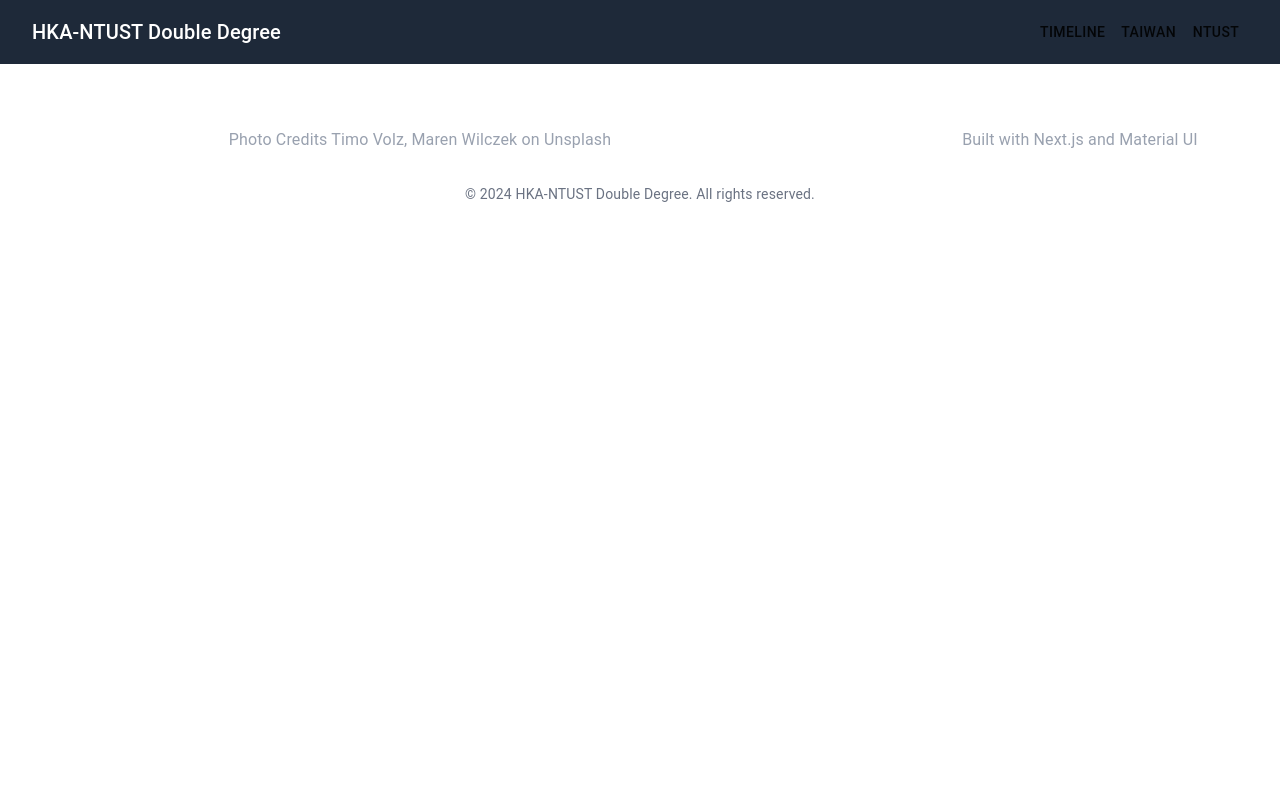
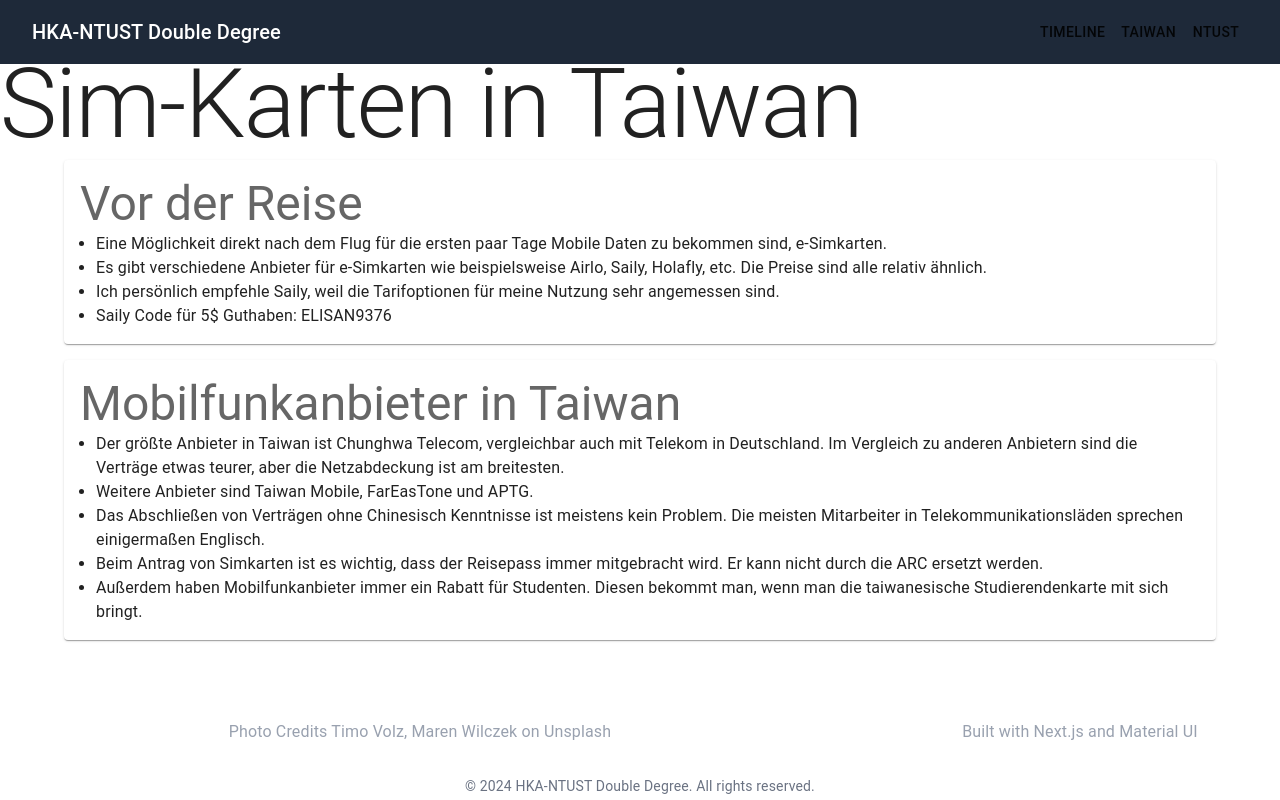
Before and after one commit to Sui-nyan/HKA-NTUST-double-degree, a Next.js app: page /banking in a window 1280 px wide. Built offline with nearby package versions, Linux system fonts and the light colour scheme; a web font is replaced by a local one.

Commit message:
banking info

```diff
--- /dev/null
+++ b/app/banking/locales/de.json
@@ -0,0 +1,30 @@
+{
+  "pageTitle": "Banking und Geld in Taiwan",
+  "infoCards": [
+    {
+      "title": "Wie komme ich an Geld?",
+      "description": [
+        "Bevor du nach Taiwan losgehst, ist es sinnvoll dich damit zu beschäftigen wie du an Geld kommst.",
+        "Erfahrungsgemäß ist es gut, wenn ihr eine Kreditkarte habt, die gute Angebote für das Ausland hat, also Abhebegebühren im Ausland, Reiserücktrittsversicherung, Cashback, etc.",
+        "Außerdem kann es eventuell auch sinnvoll sein, Bargeld mitzunehmen und vor Ort in Taiwan Dollar umzutauschen. Das Umtauschen von Währungen ist in Taiwan stark reguliert, also sind die Raten auch am Flughafen und in der Stadt gleich."
+      ]
+    },
+    {
+      "title": "Wofür kann ein taiwanesisches Bankkonto verwendet werden?",
+      "description": [
+        "Ein taiwanesisches Bankkonto ermöglicht dir folgende Möglichkeiten:",
+        "- Banktransfers innerhalb von Taiwan (eventuell hilfreich für Mietüberweisungen)",
+        "- Automatische Überweisungen von Lotto Gewinnen über 载具 Apps",
+        "- Taiwanesische Steampreise, wenn man den Account mit seinem Steam verbindet"
+      ]
+    },
+    {
+      "title": "Bankkonto 101",
+      "description": [
+        "Wenn du als Ausländer ein Bankkonto eröffen möchtest, benötigst du folgendes:",
+        "Reisepass, Residency Card, Taiwanesische Telefonnummer, Deutsche Steueridentifikationsnummer, ein Stempel mit deinem chinesischen Namen und Minimum Bargeldbetrag, was direkt eingezahlt werden muss.",
+        "Das Eröffnen vom Konto dauert etwa eine Stunde."
+      ]
+    }
+  ]
+}
--- /dev/null
+++ b/app/banking/locales/en.json
@@ -0,0 +1,24 @@
+{
+  "pageTitle": "Sim-Karten in Taiwan",
+  "infoCards": [
+    {
+      "title": "Vor der Reise",
+      "description": [
+        "Eine Möglichkeit direkt nach dem Flug für die ersten paar Tage Mobile Daten zu bekommen sind, e-Simkarten.",
+        "Es gibt verschiedene Anbieter für e-Simkarten wie beispielsweise Airlo, Saily, Holafly, etc. Die Preise sind alle relativ ähnlich.",
+        "Ich persönlich empfehle Saily, weil die Tarifoptionen für meine Nutzung sehr angemessen sind.",
+        "Saily Code für 5$ Guthaben: ELISAN9376"
+      ]
+    },
+    {
+      "title": "Mobilfunkanbieter in Taiwan",
+      "description": [
+        "Der größte Anbieter in Taiwan ist Chunghwa Telecom, vergleichbar auch mit Telekom in Deutschland. Im Vergleich zu anderen Anbietern sind die Verträge etwas teurer, aber die Netzabdeckung ist am breitesten.",
+        "Weitere Anbieter sind Taiwan Mobile, FarEasTone und APTG.",
+        "Das Abschließen von Verträgen ohne Chinesisch Kenntnisse ist meistens kein Problem. Die meisten Mitarbeiter in Telekommunikationsläden sprechen einigermaßen Englisch.",
+        "Beim Antrag von Simkarten ist es wichtig, dass der Reisepass immer mitgebracht wird. Er kann nicht durch die ARC ersetzt werden.",
+        "Außerdem haben Mobilfunkanbieter immer ein Rabatt für Studenten. Diesen bekommt man, wenn man die taiwanesische Studierendenkarte mit sich bringt."
+      ]
+    }
+  ]
+}
--- a/app/banking/page.tsx
+++ b/app/banking/page.tsx
@@ -1,8 +1,22 @@
 import {Box} from "@mui/system";
+import {Container, Typography} from "@mui/material";
+import {InfoCard} from "@/app/components/InfoCard";
+import localeData from "./locales/en.json";
+import type { CourseSelectionLocale } from "../../lib/types";
 
-export default function CourseSelectionPage() {
+const locale = localeData as unknown as CourseSelectionLocale;
+
+export default function BankingPage() {
+    const cards = locale.infoCards ?? [];
+
     return (
         <Box>
+            <Typography variant="h1">{locale.pageTitle ?? 'Getting a Sim-Card'}</Typography>
+            <Container className="gap-4 flex flex-col">
+                {cards.map((c, i) => (
+                    <InfoCard key={i} title={c.title} description={c.description} />
+                ))}
+            </Container>
         </Box>
     );
 }
```
